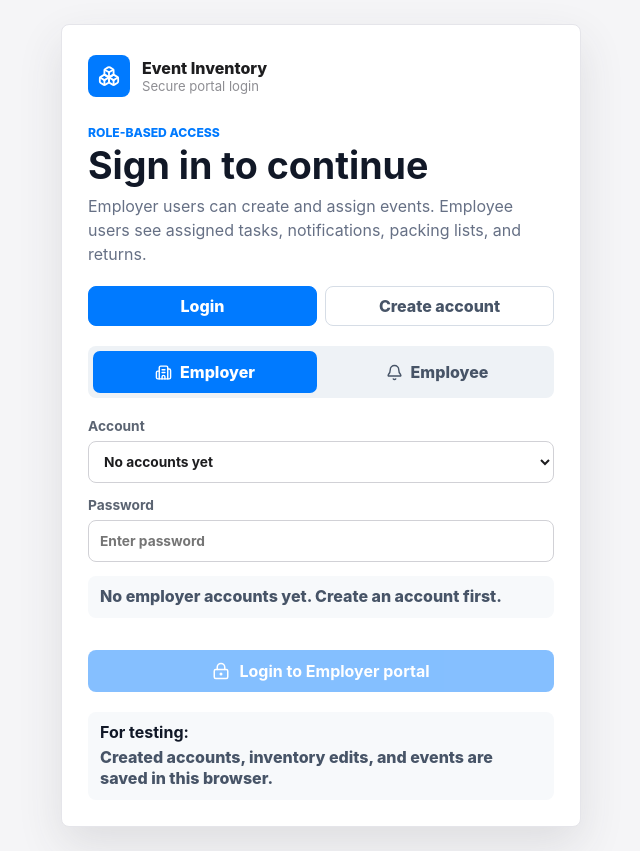
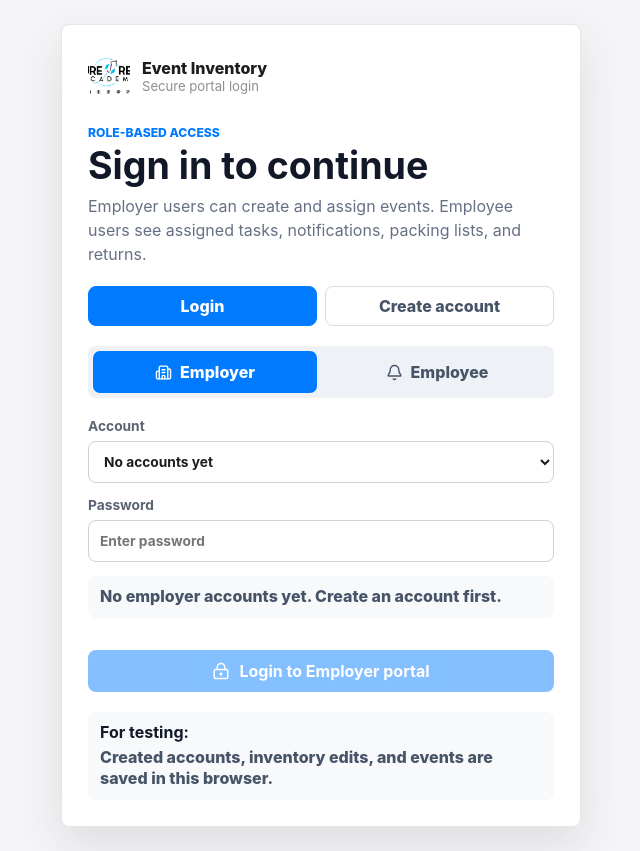
Before and after one commit to NAV200404-007/inventory-list, a React (Vite) app: page / in a window 1280 px wide. Shown: the whole page, without its empty margins (319-959 px from the left). Built offline with nearby package versions, Linux system fonts and the light colour scheme.

Commit message:
Use inventory logo as app icon

```diff
--- a/index.html
+++ b/index.html
@@ -2,7 +2,7 @@
 <html lang="en">
   <head>
     <meta charset="UTF-8" />
-    <link rel="icon" type="image/svg+xml" href="/favicon.svg" />
+    <link rel="icon" type="image/png" href="/app-icon.png" />
     <meta name="viewport" content="width=device-width, initial-scale=1.0" />
     <title>event-inventory-system</title>
   </head>
--- a/src/App.css
+++ b/src/App.css
@@ -170,8 +170,16 @@
 }
 
 .brand-mark {
-  background: #007aff;
+  overflow: hidden;
+  background: #ffffff;
   color: #ffffff;
+}
+
+.brand-mark img {
+  width: 100%;
+  height: 100%;
+  object-fit: cover;
+  transform: scale(1.9);
 }
 
 .brand p,
--- a/src/App.tsx
+++ b/src/App.tsx
@@ -864,7 +864,7 @@ function App() {
         <section className="login-panel">
           <div className="brand login-brand">
             <div className="brand-mark">
-              <Boxes size={22} aria-hidden="true" />
+              <img alt="" src="/app-icon.png" />
             </div>
             <div>
               <p>Event Inventory</p>
@@ -1059,7 +1059,7 @@ function App() {
       <aside className="sidebar" aria-label="Primary navigation">
         <div className="brand">
           <div className="brand-mark">
-            <Boxes size={22} aria-hidden="true" />
+            <img alt="" src="/app-icon.png" />
           </div>
           <div>
             <p>Event Inventory</p>
```
Also changed, not shown: public/app-icon.png (added).
